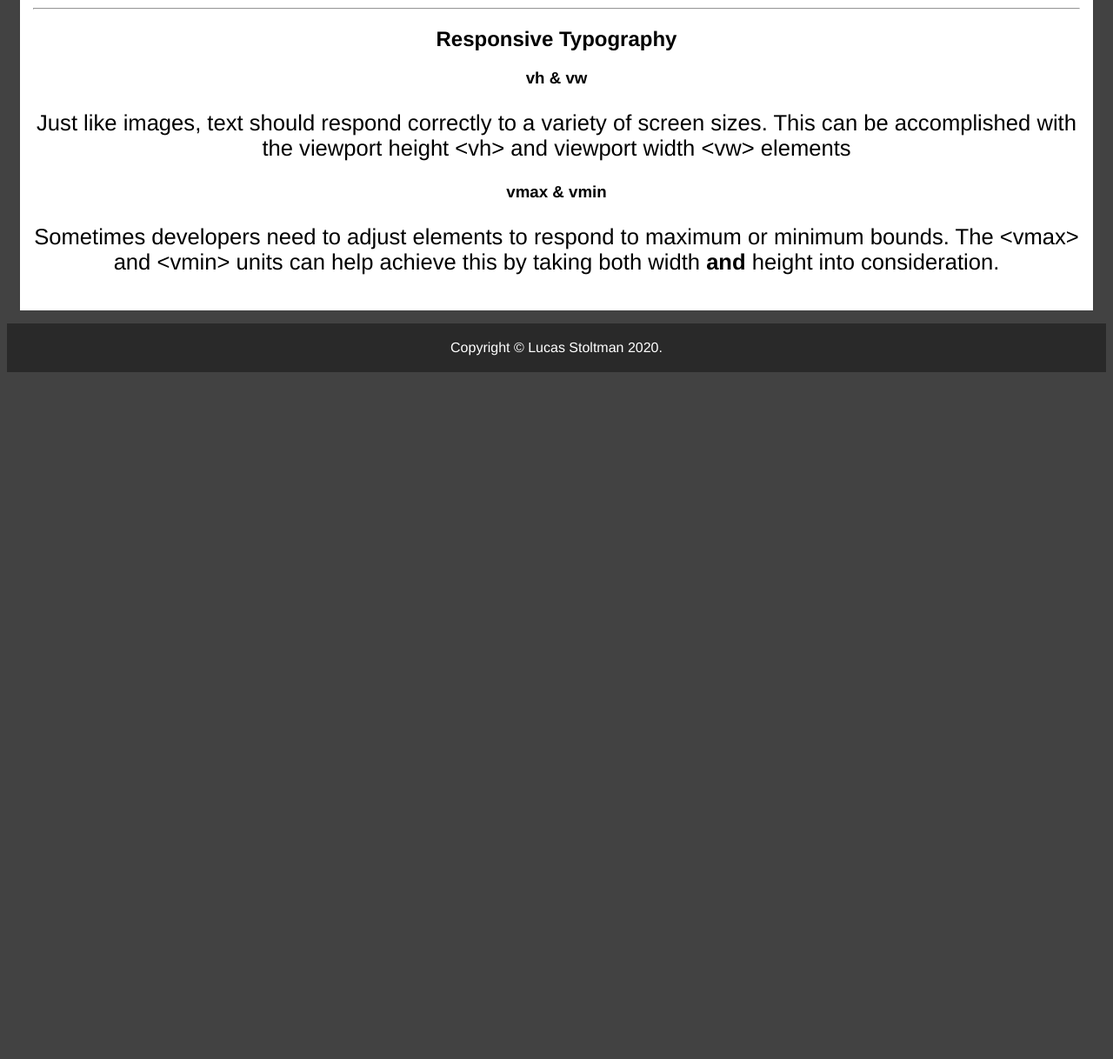
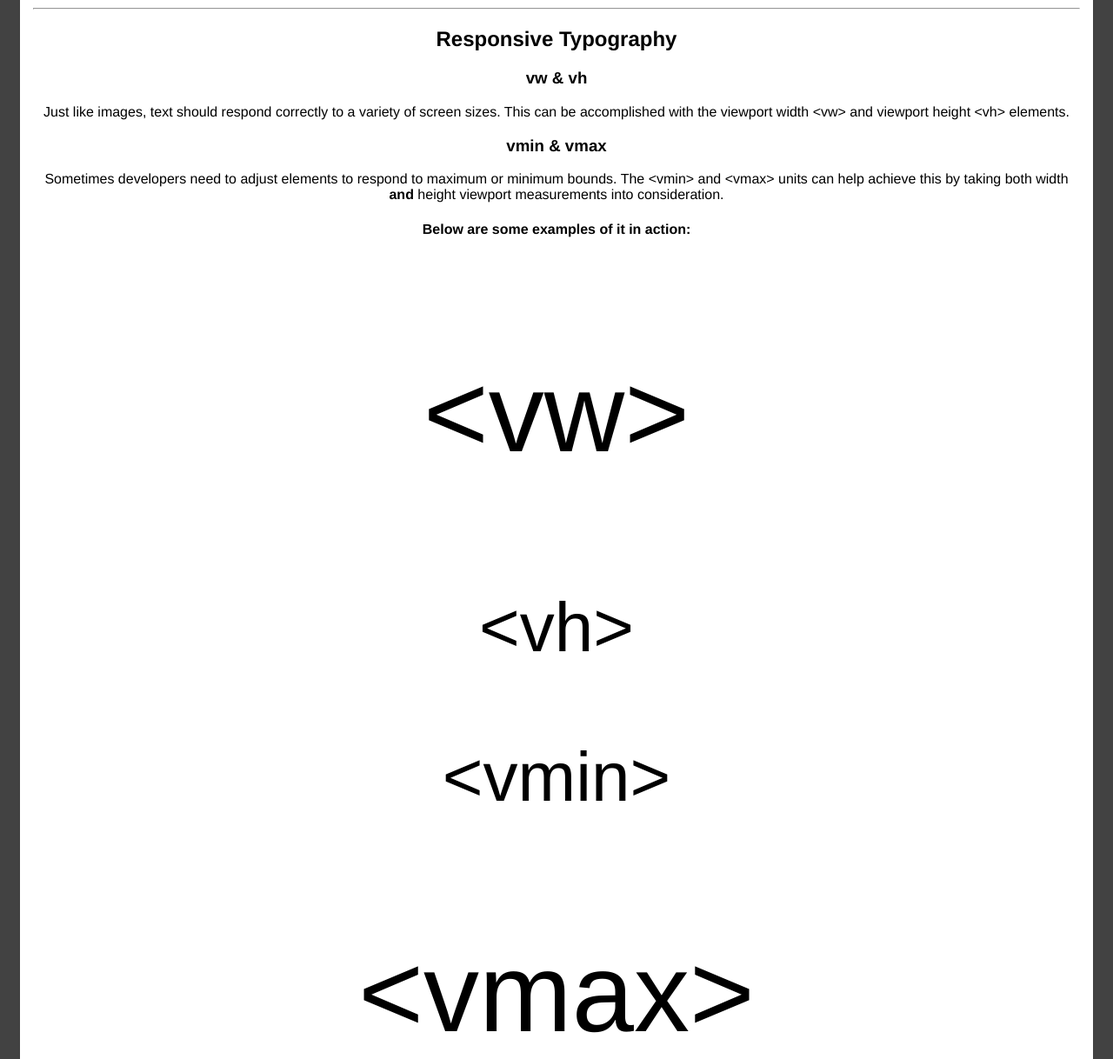
Before and after one commit to RainyKnight/FCC-Responsive-Web-Design, a plain HTML site: page index.html in a window 1280 px wide. Shown: the part 1820-3038 px from the top of the page at 87% size. Before the commit the page ends 2256 px from the top, so only its background shows below. Drawn offline with Linux system fonts and the light colour scheme.

Commit message:
Make an example for each type of viewport unit

```diff
--- a/index.html
+++ b/index.html
@@ -59,14 +59,23 @@
         <section id="responsive typography">
             <h2>Responsive Typography</h2>
             <article>
-                <h3>vh & vw</h3>
-                <p class="responsive">Just like images, text should respond correctly to a variety of screen sizes. This
-                    can be accomplished with the viewport height &lt;vh&gt; and viewport width &lt;vw&gt; elements</p>
+                <h3>vw & vh</h3>
+                <p>Just like images, text should respond correctly to a variety of screen sizes. This
+                    can be accomplished with the viewport width &lt;vw&gt; and viewport height &lt;vh&gt; elements.</p>
             </article>
             <p></p>
             <article>
-                <h3>vmax & vmin</h3>
-                <p class="really-responsive">Sometimes developers need to adjust elements to respond to maximum or minimum bounds. The &lt;vmax&gt; and &lt;vmin&gt; units can help achieve this by taking both width <strong>and</strong> height into consideration.</p>
+                <h3>vmin & vmax</h3>
+                <p>Sometimes developers need to adjust elements to respond to maximum or
+                    minimum bounds. The &lt;vmin&gt; and &lt;vmax&gt; units can help achieve this by taking both width
+                    <strong>and</strong> height viewport measurements into consideration.</p>
+            </article>
+            <article>
+                <h4>Below are some examples of it in action:</h4>
+                <p id="vw">&lt;vw&gt;</p>
+                <p id="vh">&lt;vh&gt;</p>
+                <p id="vmin">&lt;vmin&gt;</p>
+                <p id="vmax">&lt;vmax&gt;</p>
             </article>
         </section>
     </main>
--- a/style.css
+++ b/style.css
@@ -94,10 +94,16 @@ blockquote {
 
 /* responsive typography */
 
-.responsive {
-   font-size: 2vw;
-}
+#vw {
+    font-size: 10vw;
+ }
 
-.really-responsive {
-    font-size: 2vmax;
-}
+ #vh {
+    font-size: 10vh;
+ }
+ #vmin {
+    font-size: 10vmin;
+ }
+ #vmax {
+    font-size: 10vmax;
+ }
```
